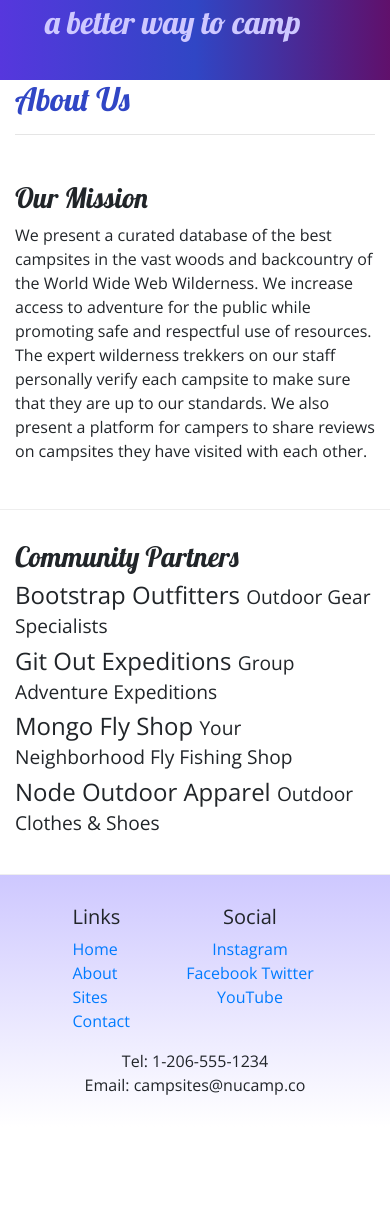
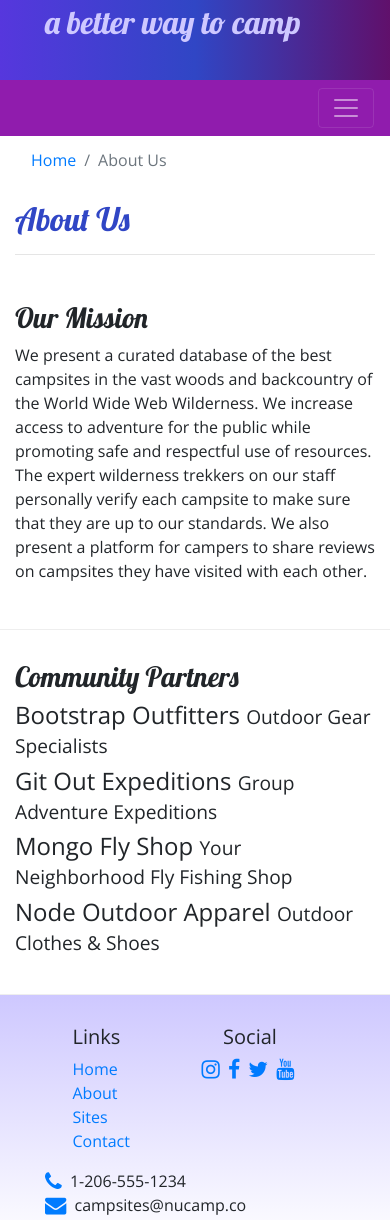
Before and after one commit to stevenCsaunders/nucampsite, a website: page about-us.html in a window 390 px wide. Shown: the part 108-1328 px from the top of the page. Before the commit the page ends 1235 px from the top, so only its background shows below. Drawn offline with nearby package versions, Linux system fonts and the light colour scheme.

Commit message:
added font-awesome icons, breadcrumbs

```diff
--- a/about-us.html
+++ b/about-us.html
@@ -6,6 +6,7 @@
 	<meta name="viewport" content="width=device-width, initial-scale=1.0">
 	<link rel="stylesheet" href="./node_modules/bootstrap/dist/css/bootstrap.min.css">
 	<link rel="stylesheet" href="https://fonts.googleapis.com/css?family=Lobster|Open+Sans&display=swap">
+	<link rel="stylesheet" href="./node_modules/font-awesome/css/font-awesome.min.css">
 	<link rel="stylesheet" href="./css/style.css">
 	<title>NuCamp: A Better Way To Camp</title>
 </head>
@@ -22,6 +23,36 @@
 			</div>
 		</div>
 	</header>
+
+	<nav class="navbar sticky-top navbar-expand-sm navbar-dark">
+		<div class="container">
+			<button type="button" class="navbar-toggler ml-auto" data-toggle="collapse" data-target="#nucampNavbar">
+				<span class="navbar-toggler-icon"> </span>
+			</button>
+			<div class="collapse navbar-collapse" id='nucampNavbar'>
+				<ul class="navbar-nav">
+					<li class="nav-item"><a class="nav-link" href="./index.html"><i class="fa fa-home fa-lg mr-1"></i>Home</a>
+					</li>
+					<li class="nav-item active"><a class="nav-link" href="./about-us.html"><i
+								class="fa fa-info fa-lg mr-1"></i>About</a></li>
+					<li class="nav-item"><a class="nav-link" href="#"><i class="fa fa-list fa-lg mr-1"></i>Sites</a></li>
+					<li class="nav-item"><a class="nav-link" href="#"><i class="fa fa-address-card fa-lg mr-1"></i>Contact</a>
+					</li>
+				</ul>
+			</div>
+		</div>
+	</nav>
+
+	<div class="container">
+		<div class="row">
+			<div class="col">
+				<ol class="breadcrumb">
+					<li class="breadcrumb-item"><a href="./index.html">Home</a></li>
+					<li class="breadcrumb-item active">About Us</li>
+				</ol>
+			</div>
+		</div>
+	</div>
 
 	<div class="container">
 		<div class="row">
@@ -75,14 +106,14 @@
 				</div>
 				<div class="col-6 col-sm-5 text-center">
 					<h5>Social</h5>
-					<a href="http://instagram.com/">Instagram</a>
-					<a href="http://facebook.com/">Facebook</a>
-					<a href="http://twitter.com/">Twitter</a>
-					<a href="http://youtube.com/">YouTube</a>
+					<a href="http://instagram.com/"><i class="fa fa-lg fa-instagram mr-1"></i></a>
+					<a href="http://facebook.com/"><i class="fa fa-lg fa-facebook mr-1"></i></a>
+					<a href="http://twitter.com/"><i class="fa fa-lg fa-twitter mr-1"></i></a>
+					<a href="http://youtube.com/"><i class="fa fa-lg fa-youtube mr-1"></i></a>
 				</div>
-				<div class="col-sm-4 text-center">
-					Tel: 1-206-555-1234<br />
-					Email: campsites@nucamp.co
+				<div class="col-sm-4">
+					<i class="fa fa-phone mr-1 fa-lg text-primary"></i> 1-206-555-1234<br />
+					<i class="fa fa-envelope mr-1 fa-lg text-primary"></i> campsites@nucamp.co
 				</div>
 			</div>
 		</div>
--- a/css/style.sass
+++ b/css/style.sass
@@ -30,3 +30,6 @@ footer
 
 .navbar
 	background-color: #901cad
+
+.breadcrumb
+	background-color: white
--- a/package.json
+++ b/package.json
@@ -15,6 +15,7 @@
   },
   "dependencies": {
     "bootstrap": "^4.4.1",
+    "font-awesome": "^4.7.0",
     "jquery": "^3.4.1",
     "popper.js": "^1.12.9"
   }
```
Also changed, not shown: index.html (+16 -13 lines), css/style.css, 2 other files.
